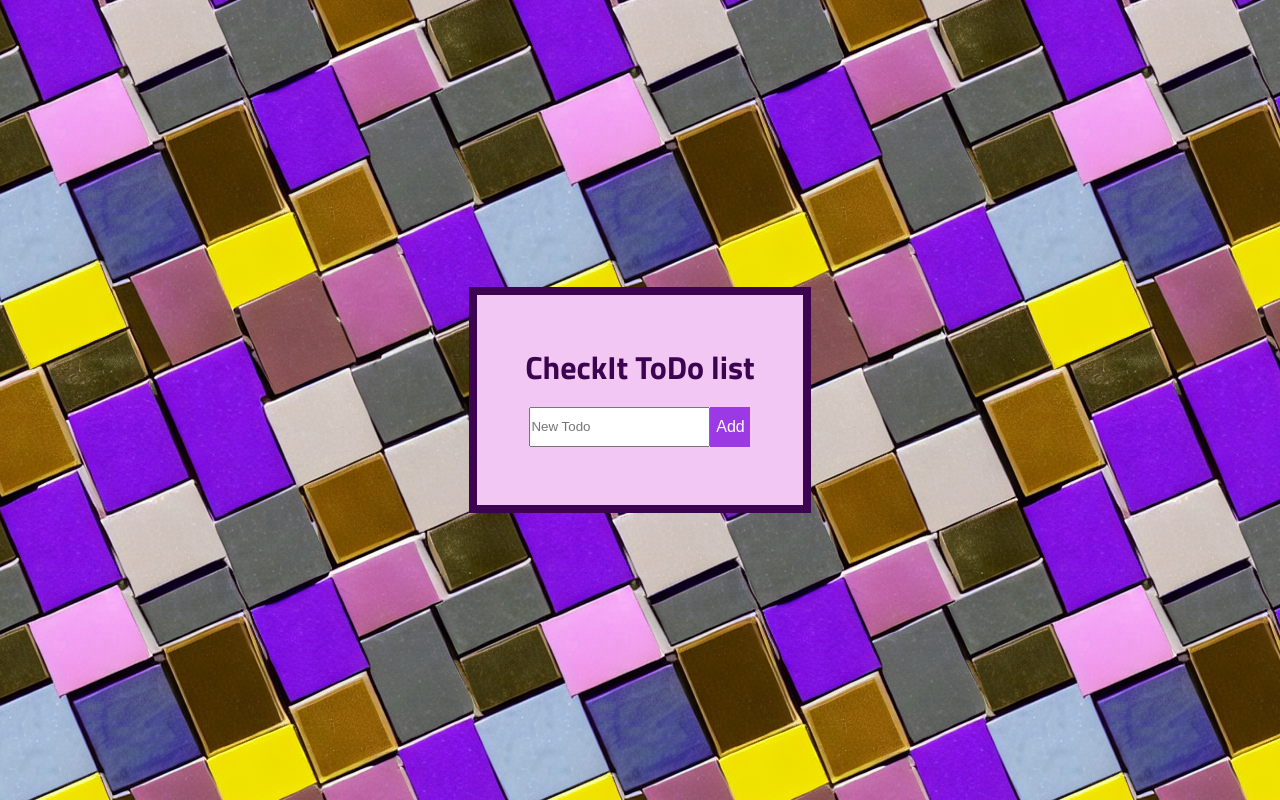
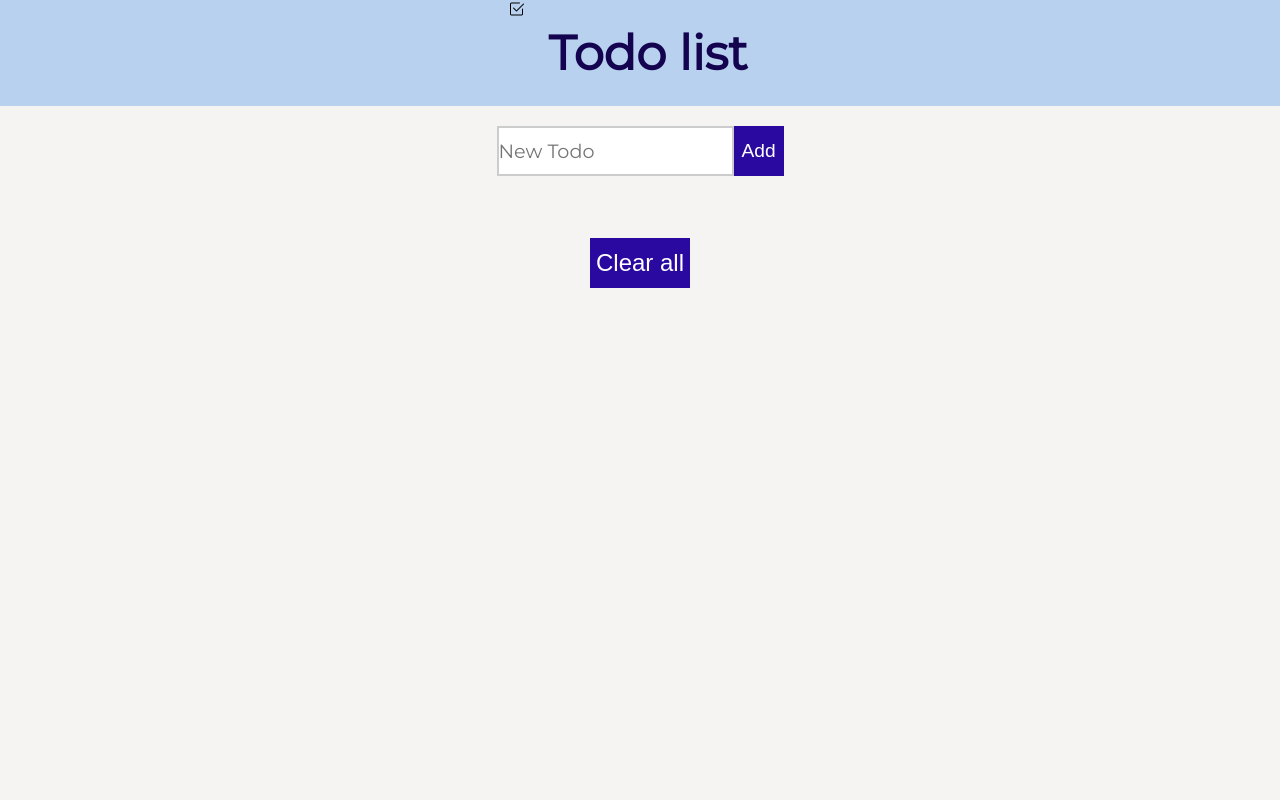
Before and after one commit to kseniiaivanova/To-do-list, a website built with Parcel: page src/index.html in a window 1280 px wide. Built offline with nearby package versions, Linux system fonts and the light colour scheme.

Commit message:
changed styling

```diff
--- a/src/index.html
+++ b/src/index.html
@@ -5,16 +5,22 @@
     <meta http-equiv="X-UA-Compatible" content="IE=edge" />
     <meta name="viewport" content="width=device-width, initial-scale=1.0" />
     <title>ToDo</title>
-    <link rel="stylesheet" href="/src/main.scss" />
-    <script src="js/main.js" defer type="module"></script>
+    <link rel="stylesheet" href="./main.scss" />
+    <link
+      rel="stylesheet"
+      href="https://cdn.jsdelivr.net/npm/bootstrap-icons@1.9.1/font/bootstrap-icons.css"
+    />
+
+    <script src="./js/main.js" defer type="module"></script>
   </head>
   <body>
+    <header>
+      <i class="bi bi-check2-square"></i>
+
+      <h1>Todo list</h1>
+    </header>
     <div class="back">
-      <div id="mywrap" class="wrapper">
-        <div id="head">
-          <!-- <h1>ToDo list</h1> -->
-        </div>
-        <header>
+      <form>
         <input
           id="myinput"
           class="usinput"
@@ -22,11 +28,11 @@
           placeholder="New Todo"
         />
         <button class="inputbtn" id="mybtn">Add</button>
-        </header>
+      </form>
       <section>
         <ul id="myList" class="list"></ul>
       </section>
-      </div>
+      <button class="clearbtn" id="deleteAll">Clear all</button>
     </div>
   </body>
 </html>
--- a/src/js/main.js
+++ b/src/js/main.js
@@ -36,10 +36,10 @@ addButton.addEventListener("click", function () {
 });
 
 //skapa header
-let container = document.getElementById("head");
+/* let container = document.getElementById("head");
 let header = document.createElement("h1");
 header.innerText = "CheckIt ToDo list";
-container.appendChild(header);
+container.appendChild(header); */
 
 function displayTodos() {
   let myList = document.getElementById("myList");
@@ -100,3 +100,11 @@ function getListFromStorage() {
   }
   displayTodos();
 }
+
+function clearAll() {
+  localStorage.clear();
+  window.location.reload();
+}
+
+let deleteAllBtn = document.getElementById("deleteAll");
+deleteAllBtn.addEventListener("click", clearAll);
--- a/src/main.scss
+++ b/src/main.scss
@@ -1,4 +1,4 @@
-@import url('https://fonts.googleapis.com/css2?family=Roboto:wght@500&family=Titillium+Web:wght@700&display=swap');
+@import url('https://fonts.googleapis.com/css2?family=Montserrat:wght@300;400&family=Roboto:wght@500&family=Titillium+Web:wght@700&display=swap');
 * {
     margin: 0;
     padding: 0;
@@ -7,21 +7,54 @@
 
 
 body {
-    font-family: 'Titillium Web', sans-serif;
-    //background-color: aquamarine;
-    background-image: url("assets/background.png");
+    font-family: 'Montserrat', sans-serif;
+    background-color: rgb(246, 243, 243);
+
     display: flex;
+    flex-direction: column;
     justify-items: center;
     height: 100vh;
 
 }
 
-.back {
+header {
+
+    width: 100%;
+    display: flex;
+    justify-content: center;
+    margin-bottom: 20px;
+
+    background-color: rgb(183, 209, 238);
+
+
+
+    h1 {
+
+        font-size: 3em;
+        color: rgb(20, 4, 80);
+    padding: 0.5em;
+
+    }
+
+    .bi bi-check2-square {
+        font-size: 3em;
+        color: rgb(20, 4, 80);
+        padding: 0.5em;
+
+    }
+
+
+}
+
+
+ .back {
     display: flex;
     flex-direction: column;
     justify-content: center;
     align-items: center;
     width: 100%;
+    justify-content: space-between;
+
 }
 
 .wrapper {
@@ -32,30 +65,36 @@ body {
     align-items: center;
     margin: auto;
     padding: 2em;
-    background-color: rgb(243, 199, 243);
-    border: rgb(60, 4, 80) solid 0.5em;
+    background-color: white;
+
+
 
 }
 
-h1 {
-    color: rgb(60, 4, 80);
-    padding: 0.5em;
-}
 
-header {
+
+
+form {
     display:flex;
 
     justify-content: space-between;
 
+
+
 }
 
 .usinput {
-    height: 3em;
+    height: 50px;
     margin-bottom: 2em;
+    border: 2px solid  rgba(0, 0, 0, 0.2);
+    font-family: "Montserrat";
+    font-size: 1.2em;
+
+
 
     &:focus {
         cursor: pointer;
-        background: rgb(215, 172, 247);
+        background: rgb(211, 217, 251);
          outline: none;
 
     }
@@ -65,19 +104,21 @@ header {
 
 .inputbtn {
 
-    height: 2.5em;
-    width: 2.5em;
-    background: rgb(155, 58, 229);
+    height: 50px;
+    width: 50px;
+
+    background: rgb(42, 9, 161);
     display: flex;
     justify-content: center;
     align-items: center;
-    font-size: 1em;
+
     border: none;
     color: white;
+    font-size: 1.2em;
 
     &:hover {
         cursor: pointer;
-        background: rgb(79, 16, 134);
+        background: rgb(80, 33, 247);
     }
 
 
@@ -88,15 +129,28 @@ header {
 
 
 .list {
-    box-shadow: 0 0 3em rgba(0, 0, 0, 0.4);
 
-    & li {
+
+
+
+     li {
 
     padding: 1em;
-    background-color: whitesmoke;
+    background-color: rgb(255, 253, 253);
     list-style: none;
-    border-bottom: 0.1em solid rgba(0, 0, 0, 0.2);
+    border: 0.1em solid rgba(0, 0, 0, 0.2);
+    border-bottom: none ;
+
     display: flex;
+    }
+
+
+
+    li:last-child {
+
+        border-bottom: 0.1em solid rgba(0, 0, 0, 0.2);;
+
+
     }
 }
 
@@ -106,10 +160,33 @@ header {
 }
 
 .checked {
-    text-decoration: line-through;
-    opacity: 0.5;
+    text-decoration: line-through red;
+    opacity: 0.8;
 }
 
 .myspan {
     margin: 1em;
 }
+
+.clearbtn {
+
+    height: 50px;
+    width: 100px;
+
+    background: rgb(42, 9, 161);
+    display: flex;
+    justify-content: center;
+    align-items: center;
+    font-size: 3em;
+    border: none;
+    color: white;
+    font-size: 1.5em;
+    border-radius: 15;
+    margin-top: 1em;
+
+    &:hover {
+        cursor: pointer;
+        background: rgb(80, 33, 247);
+    }
+
+}
```
Also changed, not shown: src/assets/background.png (deleted). Lines whose indentation alone changed are shown as unchanged.
